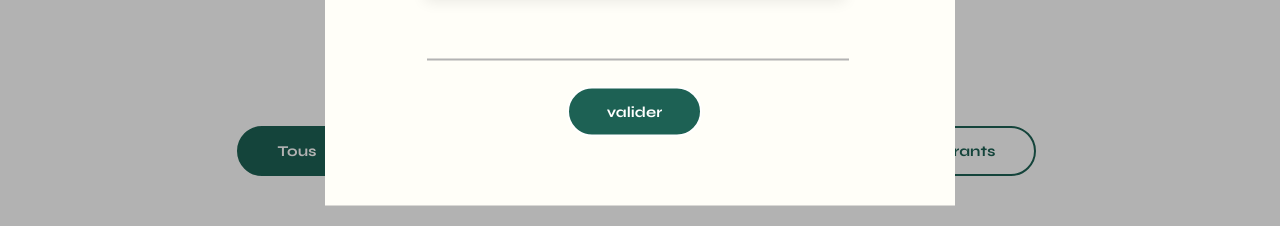
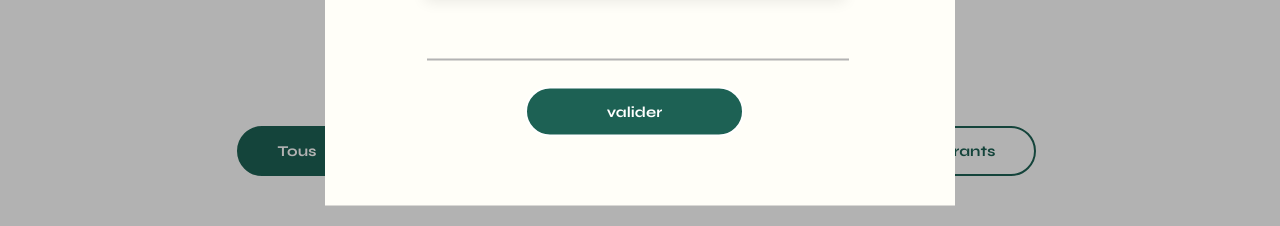
Before and after one commit to MorganDourdoigne/Projet-6, a plain HTML site: page FrontEnd/index.html in a window 1280 px wide. Shown: the part 574-800 px from the top of the page. Drawn offline with nearby package versions, Linux system fonts and the light colour scheme; no server answers.

Commit message:
modification modale 2 "valider"

```diff
--- a/FrontEnd/assets/style.css
+++ b/FrontEnd/assets/style.css
@@ -349,7 +349,7 @@ label {
     background-color: #1D6154;
     height: 50px;
     margin: 20px 20px 29px 13px;
-    padding: 5px 38px;
+    padding: 5px 80px;
 	margin-top: 26px;
 }
 
```
Also changed, not shown: FrontEnd/index.html (+0 -2 lines).
